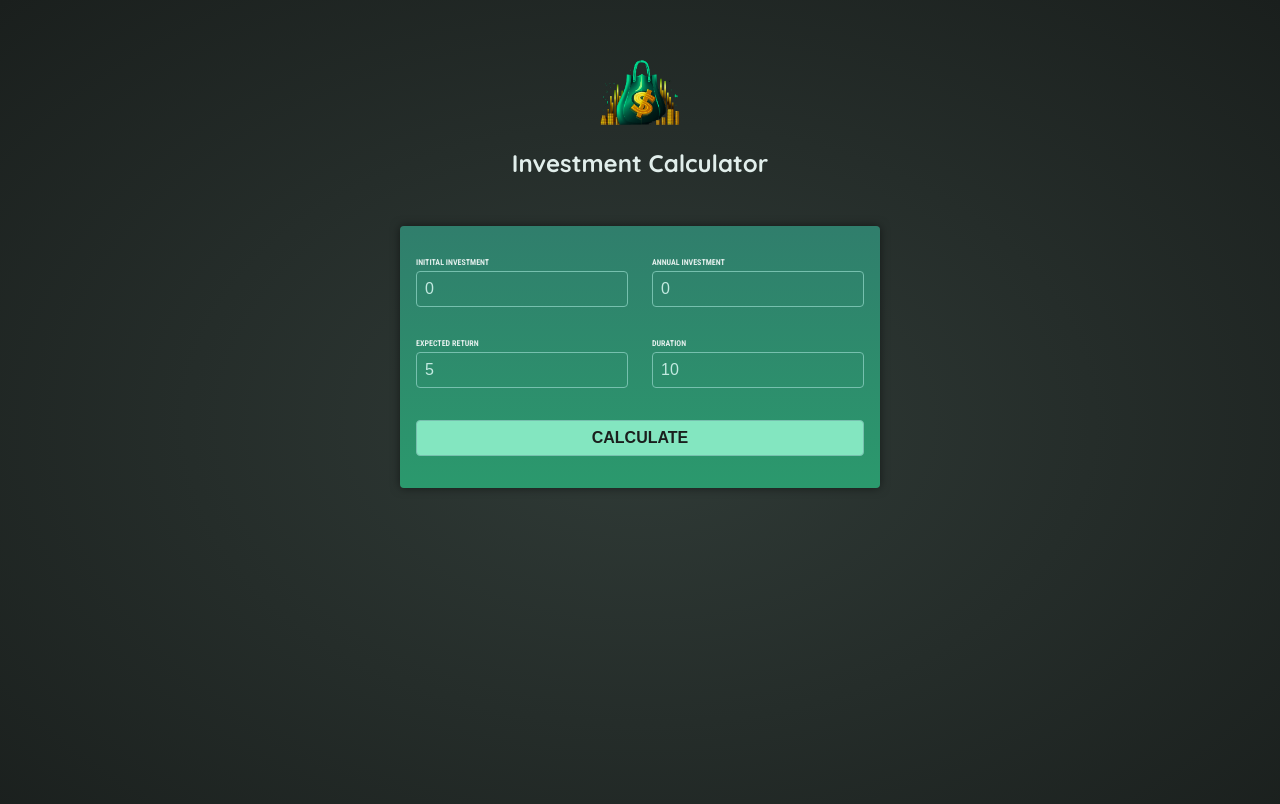
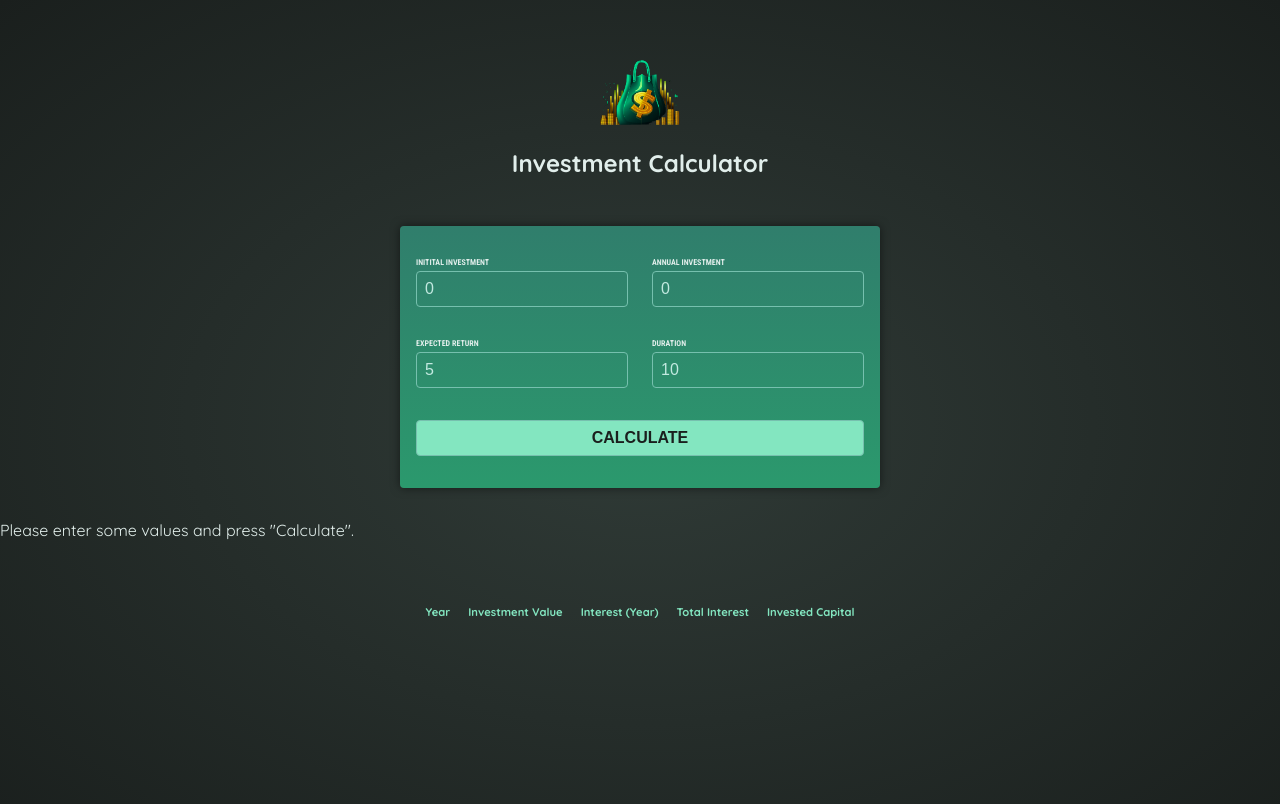
Before and after one commit to pandacreep/angular-complete-learn, an Angular app: page / in a window 1280 px wide. Shown: the top 804 px of the page. Built offline with nearby package versions, Linux system fonts and the light colour scheme.

Commit message:
passing data from parent to child with inputs

```diff
--- a/src/app/app.component.html
+++ b/src/app/app.component.html
@@ -1,2 +1,3 @@
 <app-header />
 <app-user-input (calculate)="onCalculateInvestmentResults($event)"/>
+<app-investment-results [results]="resultsData"/>
--- a/src/app/app.component.ts
+++ b/src/app/app.component.ts
@@ -2,16 +2,27 @@ import { Component } from '@angular/core';
 import { HeaderComponent } from './header/header.component';
 import { UserInputComponent } from './user-input/user-input.component';
 import type { InvestmentInput } from './investment-input.model';
+import { InvestmentResultsComponent } from "./investment-results/investment-results.component";
 
 @Component({
   selector: 'app-root',
   standalone: true,
   templateUrl: './app.component.html',
-  imports: [HeaderComponent, UserInputComponent],
+  imports: [HeaderComponent, UserInputComponent, InvestmentResultsComponent],
 })
 export class AppComponent {
+  resultsData?: {
+    year: number;
+    interest: number;
+    valueEndOfYear: number;
+    annualInvestment: number;
+    totalInterest: number;
+    totalAmountInvested: number;
+  }[];
+
   onCalculateInvestmentResults(data: InvestmentInput) {
-    const { initialInvestment, duration, expectedReturn, annualInvestment } = data;
+    const { initialInvestment, duration, expectedReturn, annualInvestment } =
+      data;
     const annualData = [];
     let investmentValue = initialInvestment;
 
@@ -31,7 +42,7 @@ export class AppComponent {
       });
     }
 
-    console.log(annualData);
+    this.resultsData = annualData;
     return annualData;
   }
 }
--- /dev/null
+++ b/src/app/investment-results/investment-results.component.css
@@ -0,0 +1,19 @@
+table {
+	max-width: 50rem;
+	margin: 2rem auto;
+	padding: 1rem;
+	table-layout: fixed;
+	border-spacing: 1rem;
+	text-align: right;
+}
+
+table thead {
+	font-size: 0.7rem;
+	color: #83e6c0;
+}
+
+table tbody {
+	font-family: "Roboto Condensed", sans-serif;
+	font-size: 0.85rem;
+	color: #c2e9e0;
+}
--- /dev/null
+++ b/src/app/investment-results/investment-results.component.html
@@ -0,0 +1,14 @@
+<p>Please enter some values and press "Calculate".</p>
+
+<table>
+	<thead>
+		<th>Year</th>
+		<th>Investment Value</th>
+		<th>Interest (Year)</th>
+		<th>Total Interest</th>
+		<th>Invested Capital</th>
+	</thead>
+	<tbody>
+
+	</tbody>
+</table>
```
Also changed, not shown: src/app/investment-results/investment-results.component.ts (added, +27 -0 lines).
